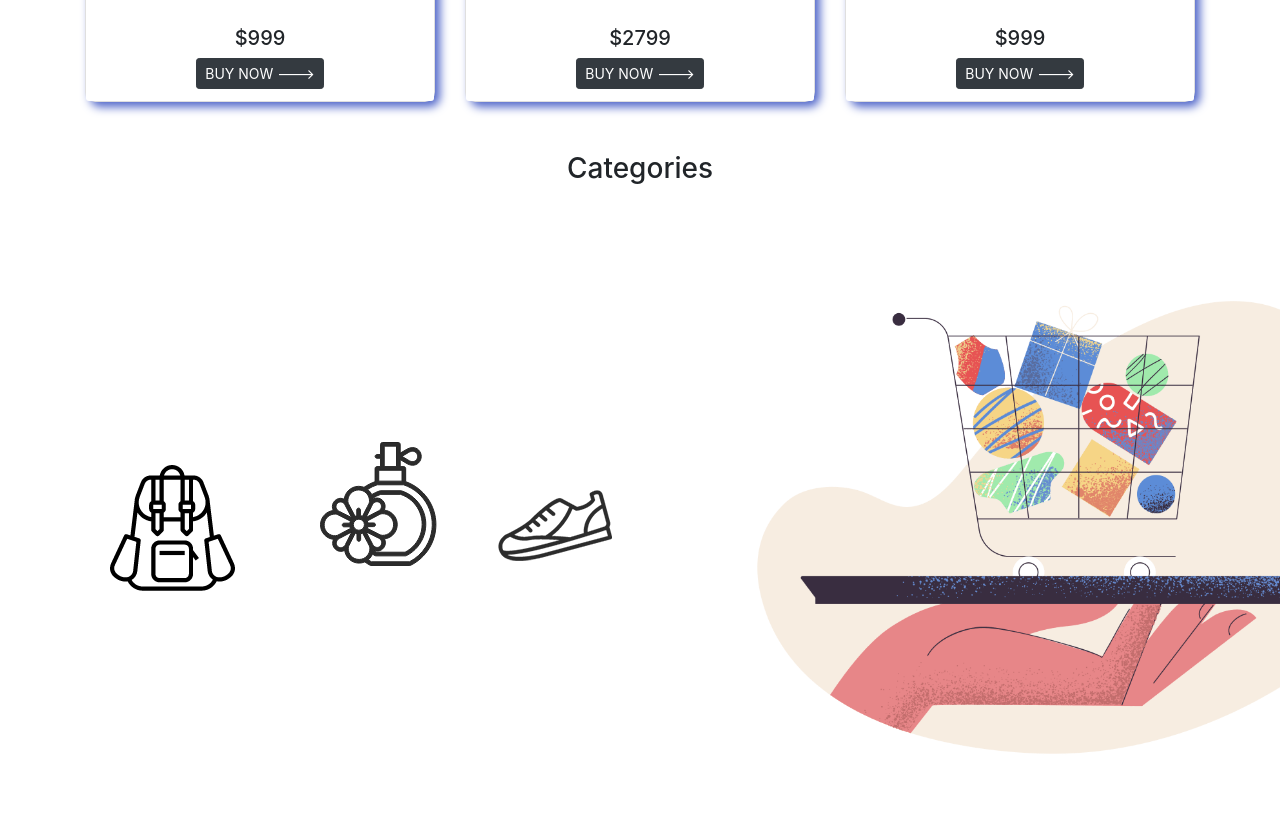
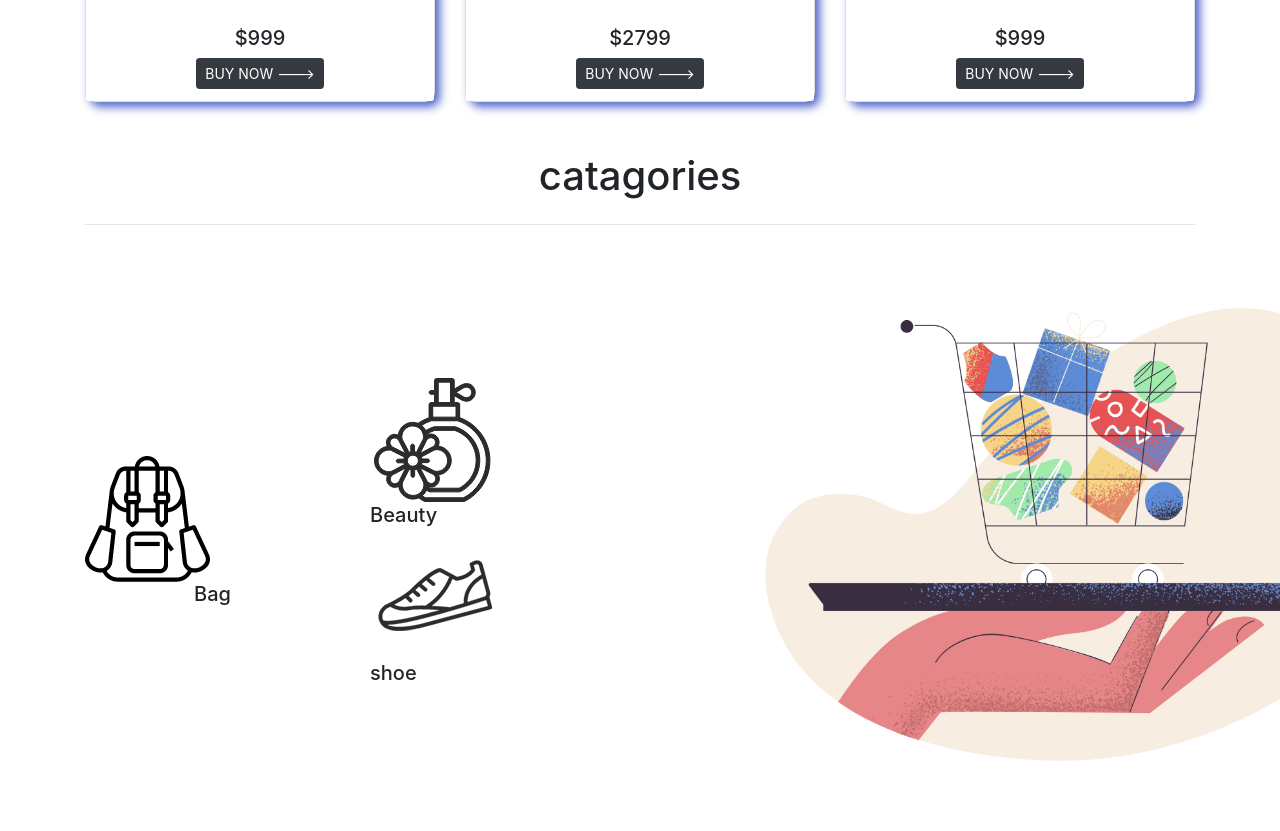
Before and after one commit to sohanurjv/hot-gadgets, a plain HTML site: page index.html in a window 1280 px wide. Shown: the part 1625-2456 px from the top of the page. Drawn offline with nearby package versions, Linux system fonts and the light colour scheme.

Commit message:
complete

```diff
--- a/index.html
+++ b/index.html
@@ -177,35 +177,34 @@
             </div>
           </div>
     </div>
-    <div class="container">
-        <h3 class="text-center cat-border">Categories</h3>
-        <div class="row mt-sm-5 align-items-center text-center justify-content-around">
-            <div class="col-md-2 p-4 col-sm-4 align-items-center cat-bag">
-                <img class="cat-images" src="images/hot-gadgets/Categories/bag.png" alt="">
-            </div>
-            <div class="col-md-2 col-sm-4 text-center">
-                <div class="row cat-parfium mb-5">
-                    <div class="col p-3">
-                        <img class="cat-images" src="images/hot-gadgets/Categories/perfume.png" alt="">
-                    </div>
+    <div class="container catagories">
+        <div class="d-flex justify-content-center">
+            <h1>catagories</h1>
+        </div>
+        <hr>
+        <div class="row d-flex align-items-center">
+            <div class="col-md-3">
+                <div class="  things1">
+                    <img src="images/hot-gadgets/Categories/bag.png" alt="">
+                    <h5 class=" d-flex justify-content-center">Bag</h5>
                 </div>
             </div>
-            <div class="row cat-shoes">
-                <div class="col p-3">
-                    <img class="cat-images" src="images/hot-gadgets/Categories/shoe.png" alt="">
+            <div class="col-md-3">
+                <div class="things2">
+                    <img src="images/hot-gadgets/Categories/perfume.png" alt="">
+                    <h5>Beauty</h5>
+                </div>
+                <div class="things2">
+                    <img src="images/hot-gadgets/Categories/shoe.png" alt="">
+                    <h5 class="">shoe</h5>
                 </div>
             </div>
-            <div class="col-md-6 col-sm-12">
-                <img class="cat-images" src="images/hot-gadgets/Categories/pale-order.png" alt="">
-
+            <div class="col-md-6">
+                <div class="things4">
+                    <img src="images/hot-gadgets/Categories/pale-order.png" alt="">
+                </div>
             </div>
-
-
-
         </div>
-
-
-
     </div>
 
 
```
Also changed, not shown: style.css (line endings or trailing spaces).
